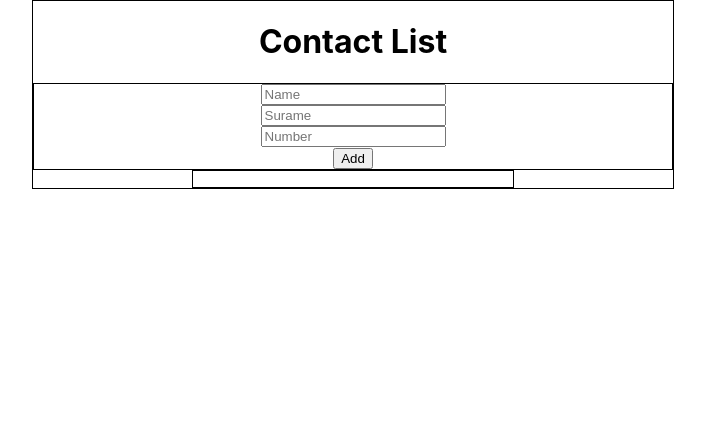
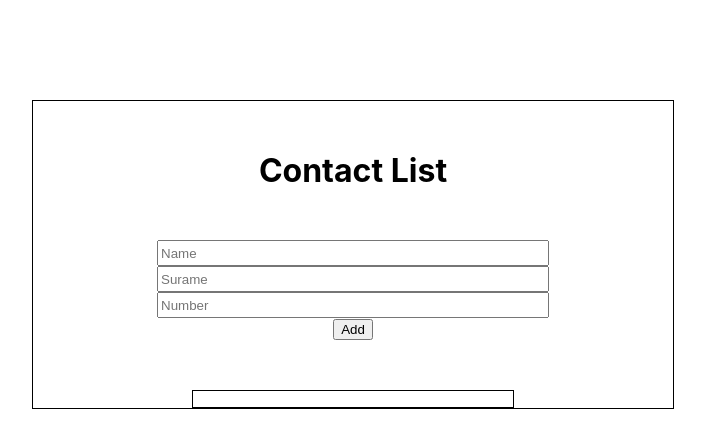
Before and after one commit to piotrpoczwardowski/homework_contact_list, a React (Create React App) app: page / in a window 1280 px wide. Shown: the top 448 px of the page, without its empty margins (287-992 px from the left). Built offline with nearby package versions, Linux system fonts and the light colour scheme.

Commit message:
Design fixes

```diff
--- a/src/App.css
+++ b/src/App.css
@@ -7,10 +7,15 @@
 }
 
 .contact_list{
+  margin-top: 100px;
   border: 1px solid black;
   width:50%;
   text-align: center;
 
+}
+
+.contact_list h1{
+  margin: 50px auto
 }
 .list{
   width: 50%;
--- a/src/components/AddContactForm/AddContactForm.css
+++ b/src/components/AddContactForm/AddContactForm.css
@@ -1,11 +1,22 @@
 .form{
 
-    border: 1px solid black;
+
 
 
 }
+.form p{
+    color: red;
+}
+
 
 .form input{
-    margin: 0 auto;
+    margin:  auto;
+    width: 60%;
+    height: 20px;
     display: block;
 }
+
+.inputs{
+    margin: 50px auto;
+
+}
--- a/src/components/AddContactForm/AddContactForm.js
+++ b/src/components/AddContactForm/AddContactForm.js
@@ -1,6 +1,6 @@
-import React, {Component} from 'react'
+import React, { Component } from 'react'
 import './AddContactForm.css'
-class AddContactForm extends Component{
+class AddContactForm extends Component {
 
     state = {
         contactName: '',
@@ -11,23 +11,23 @@ class AddContactForm extends Component{
 
     handleSubmit = event => {
         event.preventDefault()
-        if (this.state.contactName === ''){
+        if (this.state.contactName === '') {
             this.setState({
-               error : new Error ('Need Name')
+                error: new Error('Need Name')
             })
             return;
 
         }
-        if (this.state.contactSurName === ''){
+        if (this.state.contactSurName === '') {
             this.setState({
-                error : new Error ('Need SurName')
+                error: new Error('Need Surname')
             })
             return;
 
         }
-         if (this.state.contactNumber === ''){
+        if (this.state.contactNumber === '') {
             this.setState({
-                error : new Error ('Need Number')
+                error: new Error('Need Number')
             })
             return;
 
@@ -35,9 +35,9 @@ class AddContactForm extends Component{
 
         this.props.x(this.state)
 
-        this.setState({contactName: '', error: null})
-        this.setState({contactSurName: '', error: null})
-        this.setState({contactNumber: '', error: null})
+        this.setState({ contactName: '', error: null })
+        this.setState({ contactSurName: '', error: null })
+        this.setState({ contactNumber: '', error: null })
 
     }
 
@@ -57,17 +57,21 @@ class AddContactForm extends Component{
         })
     }
 
-render(){
-    return(
+    render() {
+        return (
             <div className="form">
                 <form onSubmit={this.handleSubmit}>
+
                         {
                             this.state.error && <p>{this.state.error.message}</p>
                         }
-            <input placeholder='Name' value ={this.state.contactName} onChange ={this.handleChangeName} />
-            <input placeholder='Surame' value ={this.state.contactSurName} onChange ={this.handleChangeSurName} />
-            <input placeholder='Number' value ={this.state.contactNumber} onChange ={this.handleChangeNumber} />
+
+                    <div className="inputs">
+                        <input placeholder='Name' value={this.state.contactName} onChange={this.handleChangeName} />
+                        <input placeholder='Surame' value={this.state.contactSurName} onChange={this.handleChangeSurName} />
+                        <input placeholder='Number' value={this.state.contactNumber} onChange={this.handleChangeNumber} />
                         <button>Add</button>
+                    </div>
                 </form>
             </div>
 
```
Lines whose indentation alone changed are shown as unchanged.
